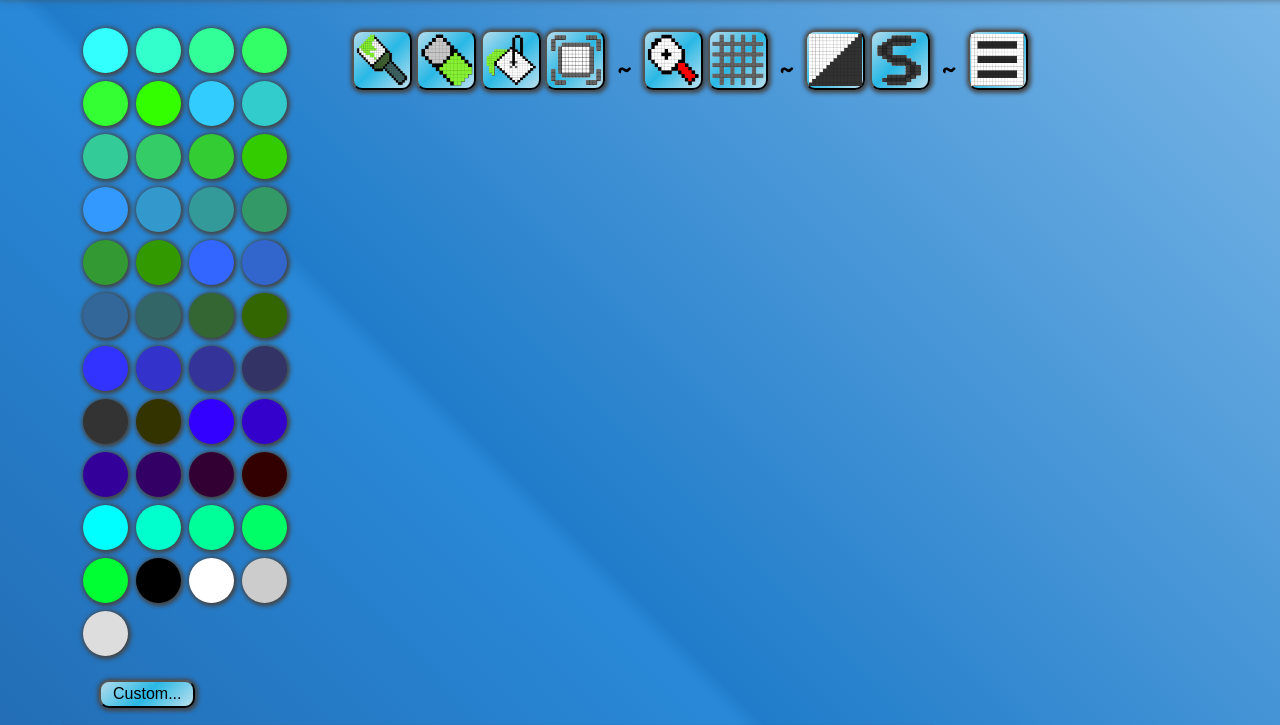
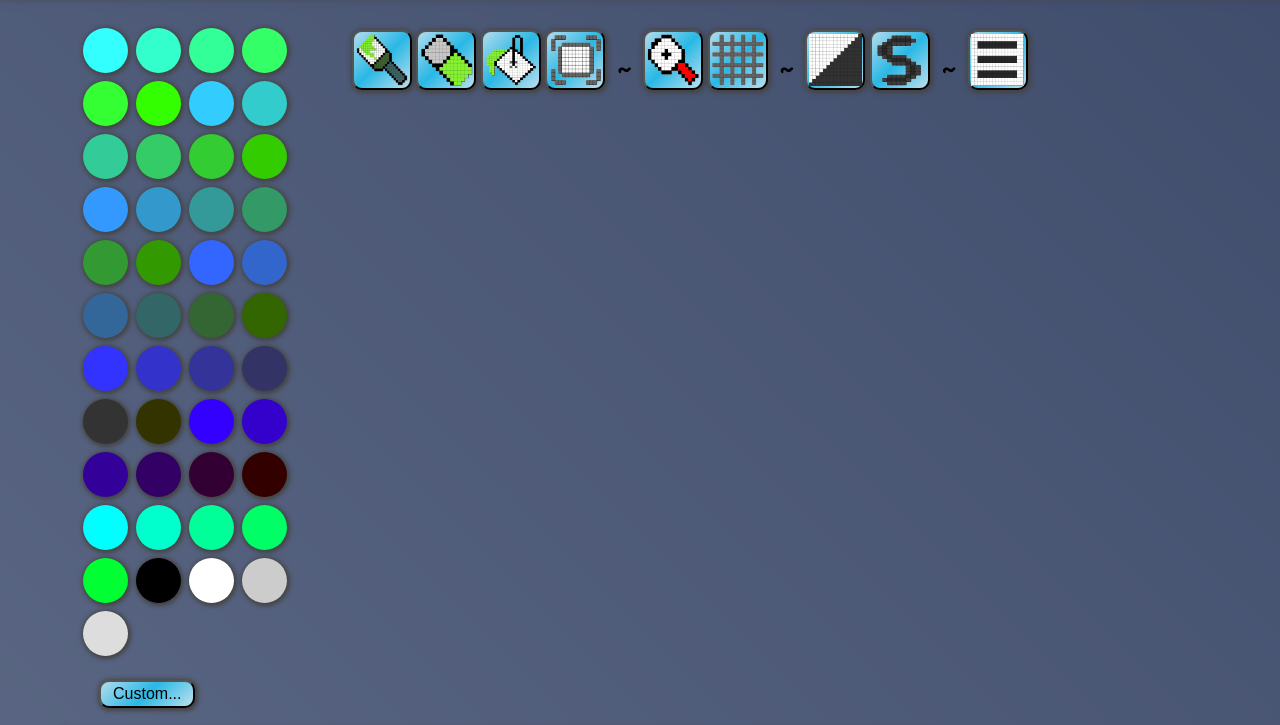
Before and after one commit to J-Roel/pixelpainter, a plain HTML site: page index.html in a window 1280 px wide. Shown: the part 82-807 px from the top of the page. Drawn offline with Linux system fonts and the light colour scheme.

Commit message:
morning update, changed colors, fixed some bugs

```diff
--- a/styles.css
+++ b/styles.css
@@ -10,11 +10,11 @@
 
 body {
 	line-height: 0;
-background: rgb(30,87,153);
-background: -moz-linear-gradient(45deg,  rgba(30,87,153,1) 0%, rgba(41,137,216,1) 50%, rgba(32,124,202,1) 51%, rgba(125,185,232,1) 100%);
-background: -webkit-linear-gradient(45deg,  rgba(30,87,153,1) 0%,rgba(41,137,216,1) 50%,rgba(32,124,202,1) 51%,rgba(125,185,232,1) 100%);
-background: linear-gradient(45deg,  rgba(30,87,153,1) 0%,rgba(41,137,216,1) 50%,rgba(32,124,202,1) 51%,rgba(125,185,232,1) 100%);
-filter: progid:DXImageTransform.Microsoft.gradient( startColorstr='#1e5799', endColorstr='#7db9e8',GradientType=1 );
+background: rgb(96,108,136);
+background: -moz-linear-gradient(45deg,  rgba(96,108,136,1) 0%, rgba(63,76,107,1) 100%);
+background: -webkit-linear-gradient(45deg,  rgba(96,108,136,1) 0%,rgba(63,76,107,1) 100%);
+background: linear-gradient(45deg,  rgba(96,108,136,1) 0%,rgba(63,76,107,1) 100%);
+filter: progid:DXImageTransform.Microsoft.gradient( startColorstr='#606c88', endColorstr='#3f4c6b',GradientType=1 );
 
 }
 header {
```
Also changed, not shown: 1 other file.
